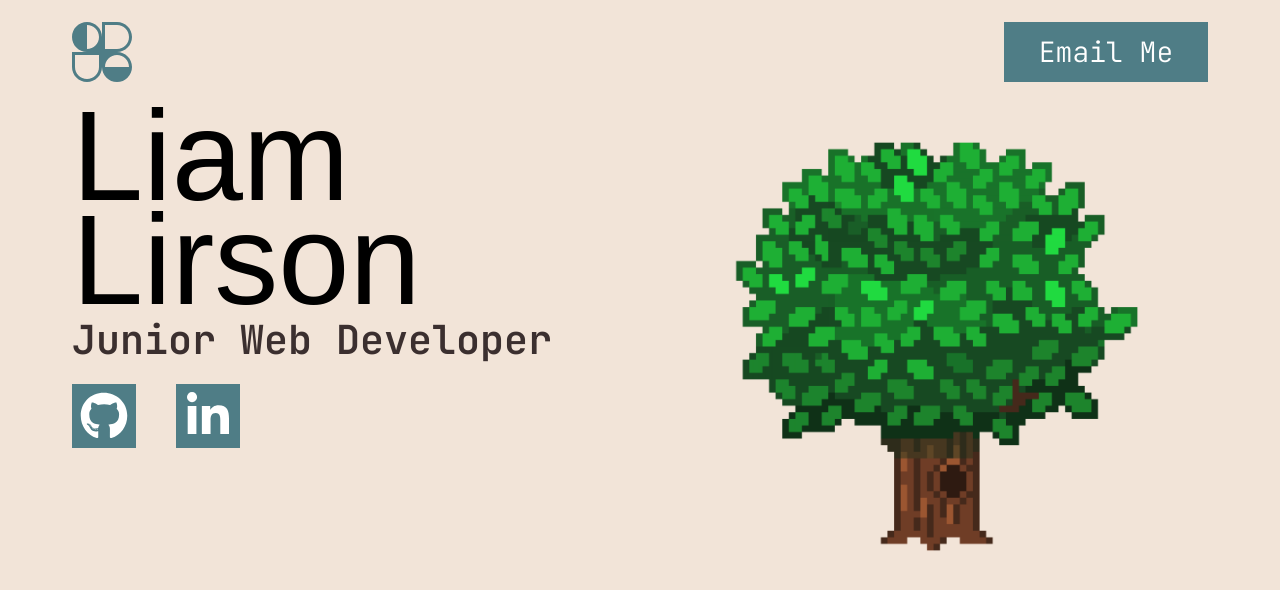
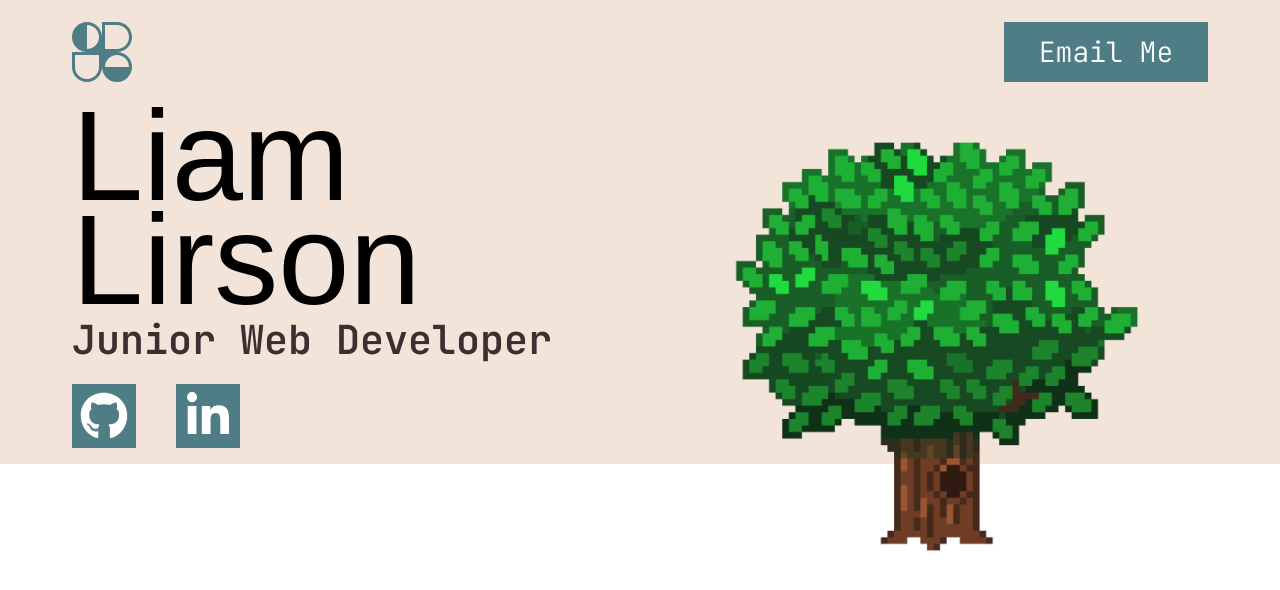
Before and after one commit to Liam-JL/portfolio, a React (Vite) app: page / in a window 1280 px wide. Shown: the top 590 px of the page. Built offline with nearby package versions, Linux system fonts and the light colour scheme; a web font is replaced by a local one.

Commit message:
Add flex to App body

```diff
--- a/src/index.css
+++ b/src/index.css
@@ -9,9 +9,8 @@ ul, ol {
     padding: 0px;
 }
 
-html, body {
-    height: 100%;
-    background-color: var(--color-main-bg);
+html, body, #root  {
+  height: 100%;
 }
 
 *, *::before, *::after {
@@ -47,3 +46,10 @@ button, input, textarea, select {
     --font-family-standalone: "JetBrains Mono", monospace;
     --font-family-body: "Roboto Mono", monospace;
 }
+
+.App {
+    display: flex;
+    flex-direction: column;
+    height: 100%;
+    background-color: var(--color-main-bg);
+}
```
